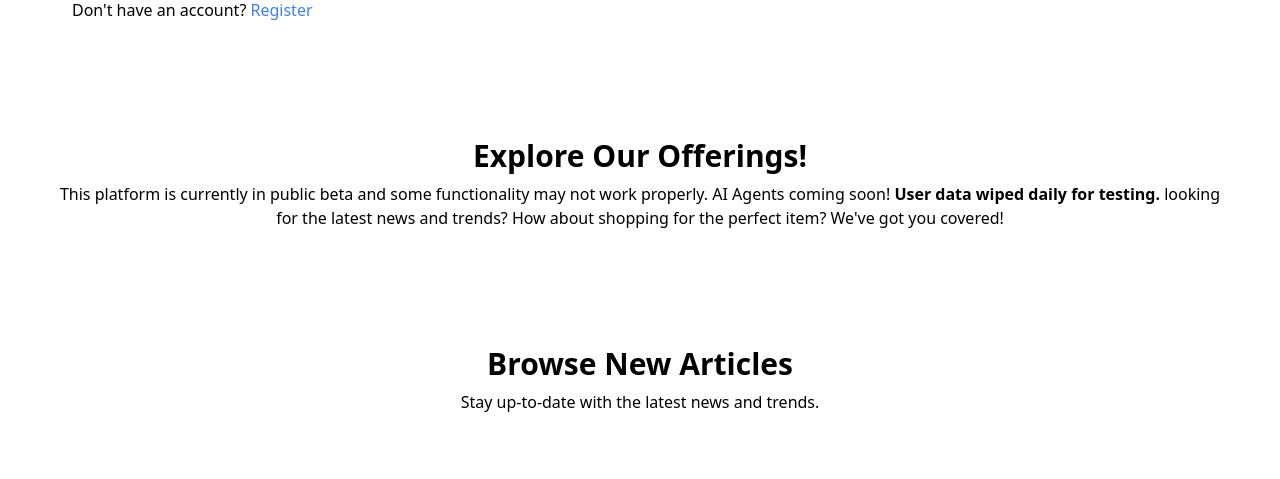
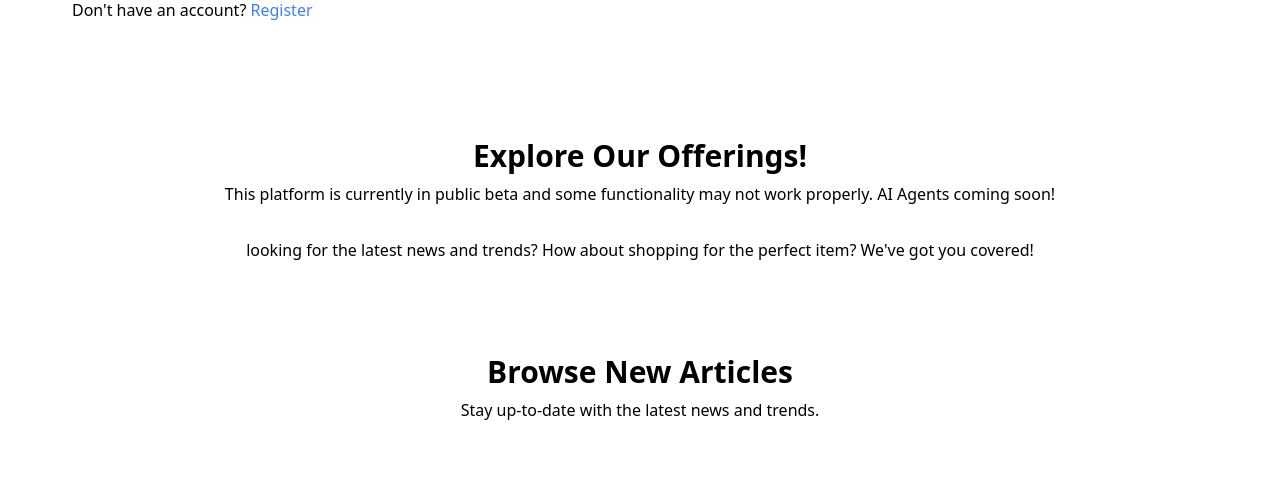
Before and after one commit to rmaculan/medianai-compose, a Django app: page / in a window 1280 px wide. Shown: the part 658-1137 px from the top of the page. Run offline with Django 5.2, Linux system fonts and the light colour scheme; data that the repository does not hold is empty; parts of the project's set-up code (start-up, migrations or seed data) failed here and were passed over; some libraries are stand-ins or nearby versions.

Commit message:
random ui change

```diff
--- a/templates/landing_page.html
+++ b/templates/landing_page.html
@@ -96,9 +96,8 @@
             <p class="mb-8">
                 This platform is currently in public beta and some functionality may not work properly.
                 AI Agents coming soon!
-                <strong>
-                    User data wiped daily for testing.
-                </strong>
+            </p>
+            <p class="mb-2">
                 looking for the latest news and trends?
                 How about shopping for the perfect item?
                 We've got you covered!
```
